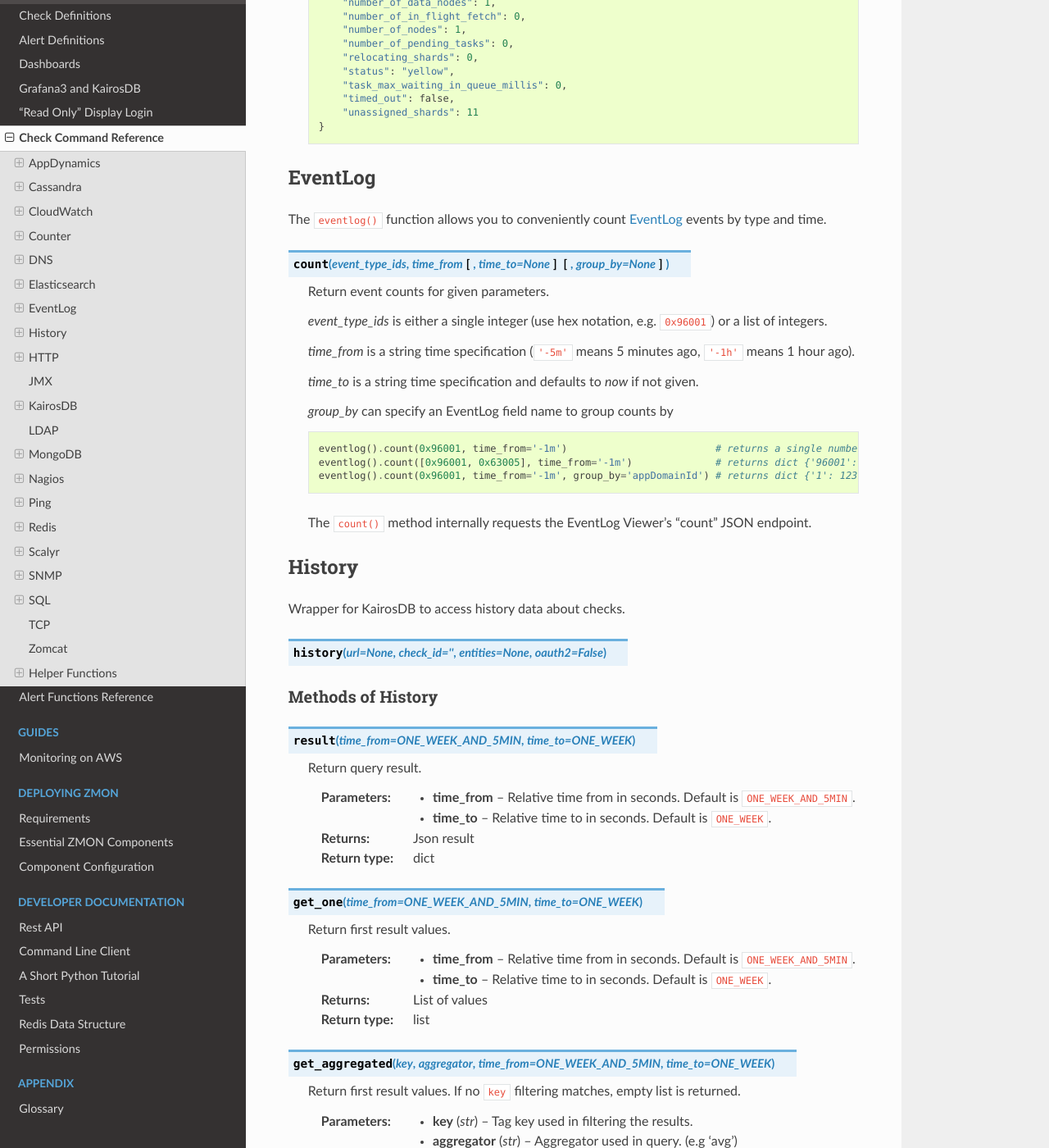
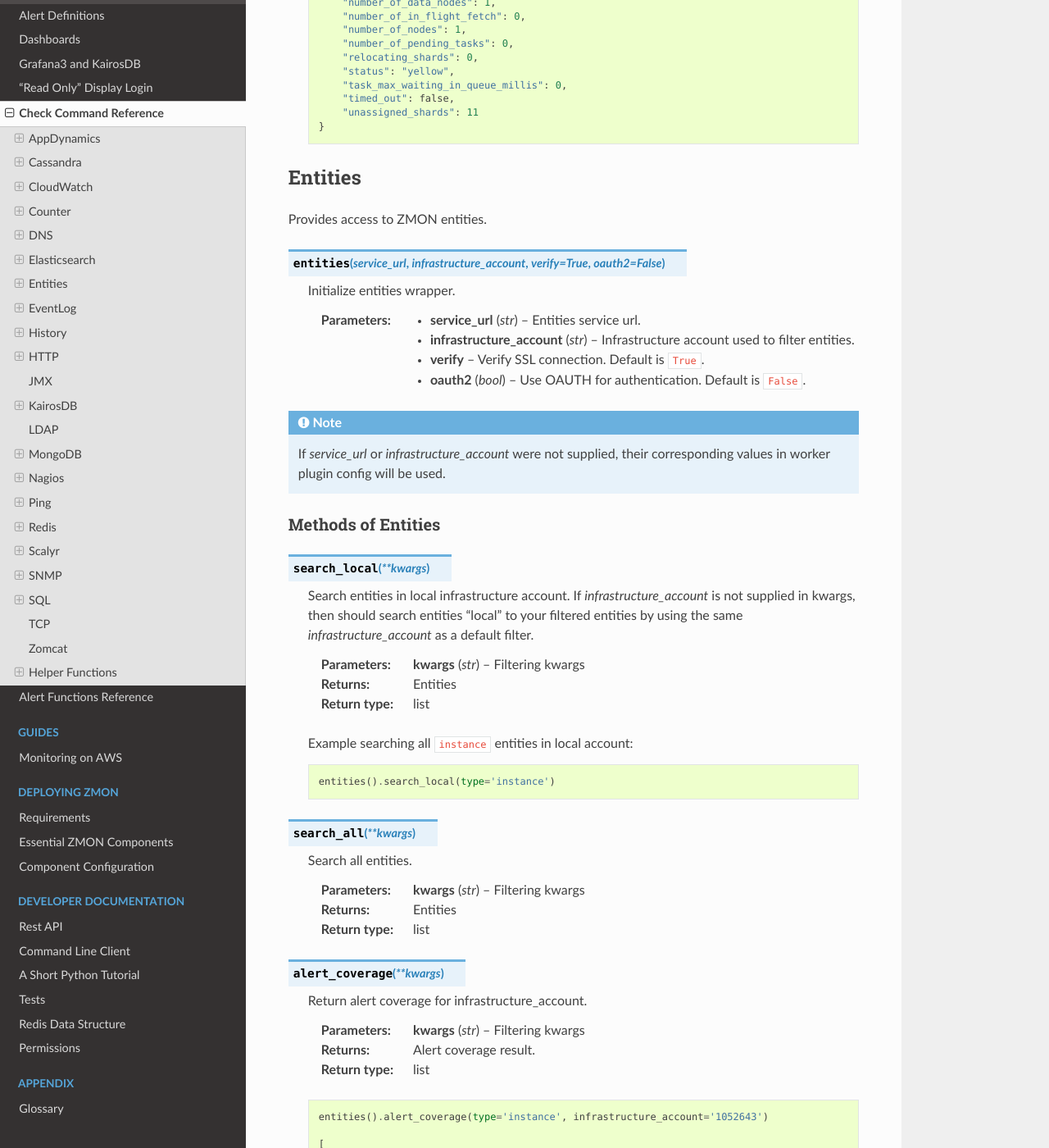
Before and after one commit to zalando-zmon/zmon-docs, a Sphinx documentation site: the page built from docs/user/check-commands.rst, in a window 1280 px wide and 1400 px high, scrolled down 7788 px. Shown: the whole window at 82% size. Built offline with Sphinx 7.4.7 and the Read the Docs theme 2.0.0, drawn with Linux system fonts in a browser that asks for light colours; some of the changed text lies outside the part shown.

Commit message:
Add entities wrapper docs (#37)
* Add entities wrapper docs

```diff
--- a/docs/user/check-commands.rst
+++ b/docs/user/check-commands.rst
@@ -13,6 +13,7 @@ categories.
 .. include:: check-ref/counter_wrapper.rst
 .. include:: check-ref/dns_wrapper.rst
 .. include:: check-ref/elastic_search_wrapper.rst
+.. include:: check-ref/entities_wrapper.rst
 .. include:: check-ref/eventlog_wrapper.rst
 .. include:: check-ref/history_wrapper.rst
 .. include:: check-ref/http_wrapper.rst
--- /dev/null
+++ b/docs/user/check-ref/entities_wrapper.rst
@@ -0,0 +1,88 @@
+Entities
+--------
+
+Provides access to ZMON entities.
+
+.. py:function:: entities(service_url, infrastructure_account, verify=True, oauth2=False)
+
+    ::
+
+    Initialize entities wrapper.
+
+    :param service_url: Entities service url.
+    :type service_url: str
+
+    :param infrastructure_account: Infrastructure account used to filter entities.
+    :type infrastructure_account: str
+
+    :param verify: Verify SSL connection. Default is ``True``.
+    :type username: bool
+
+    :param oauth2: Use OAUTH for authentication. Default is ``False``.
+    :type oauth2: bool
+
+.. note::
+
+    If `service_url` or `infrastructure_account` were not supplied, their corresponding values in worker plugin config will be used.
+
+
+Methods of Entities
+^^^^^^^^^^^^^^^^^^^
+
+.. py:function:: search_local(**kwargs)
+
+    ::
+
+    Search entities in local infrastructure account. If `infrastructure_account` is not supplied in kwargs, then should search entities "local" to your filtered entities by using the same `infrastructure_account` as a default filter.
+
+    :param kwargs: Filtering kwargs
+    :type kwargs: str
+
+    :return: Entities
+    :rtype: list
+
+    Example searching all ``instance`` entities in local account:
+
+    .. code-block:: python
+
+        entities().search_local(type='instance')
+
+
+.. py:function:: search_all(**kwargs)
+
+    ::
+
+    Search all entities.
+
+    :param kwargs: Filtering kwargs
+    :type kwargs: str
+
+    :return: Entities
+    :rtype: list
+
+
+.. py:function:: alert_coverage(**kwargs)
+
+    ::
+
+    Return alert coverage for infrastructure_account.
+
+    :param kwargs: Filtering kwargs
+    :type kwargs: str
+
+    :return: Alert coverage result.
+    :rtype: list
+
+
+    .. code-block:: python
+
+        entities().alert_coverage(type='instance', infrastructure_account='1052643')
+
+        [
+            {
+                'alerts': [],
+                'entities': [
+                    {'id': 'app-1-instance', 'type': 'instance'}
+                ]
+            }
+        ]
```
